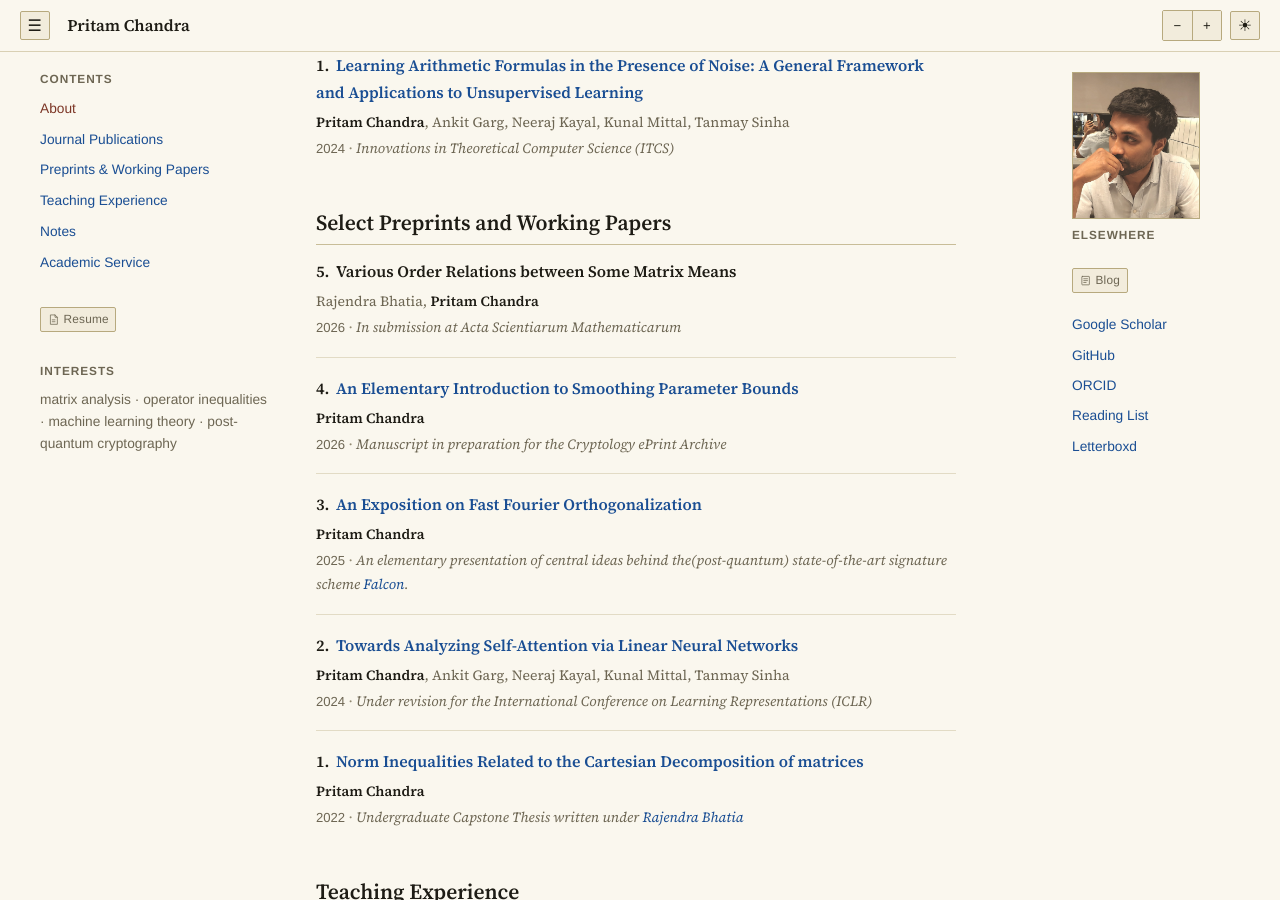
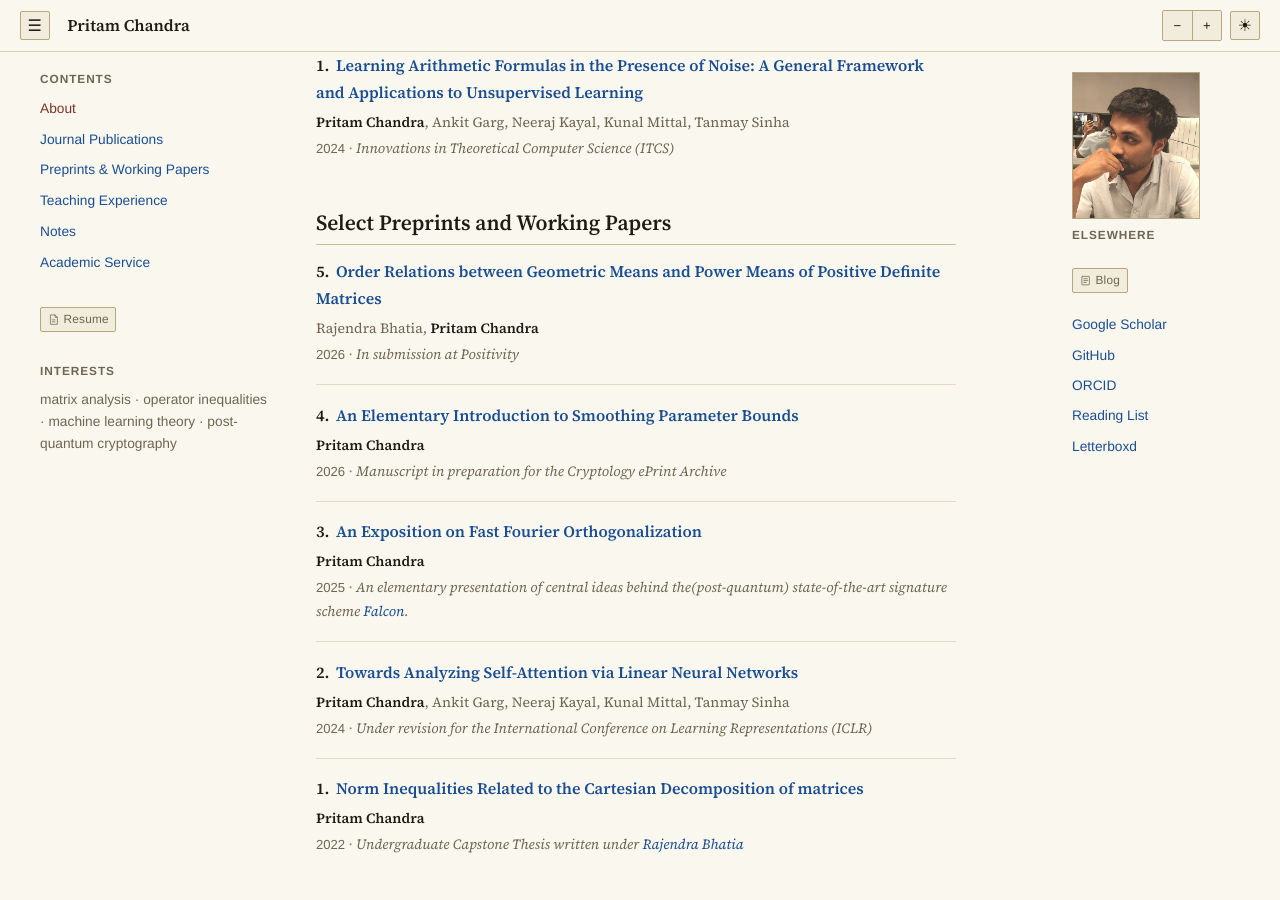
Before and after one commit to pritamchandra/pritamchandra.github.io, a Jekyll site: the page built from index.md, in a window 1280 px wide and 900 px high, scrolled down 580 px. Built offline with Jekyll 4.4.1, drawn with Linux system fonts in a browser that asks for light colours.

Commit message:
Preprints: retitle Bhatia–Chandra paper, link manuscript, in submission at Positivity
Co-Authored-By: Claude Sonnet 5.5 <noreply@anthropic.com>

```diff
--- a/_data/preprints.yml
+++ b/_data/preprints.yml
@@ -1,9 +1,9 @@
 # Preprints & Working Papers, shown on the portfolio page.
 - year: 2026
-  title: "Various Order Relations between Some Matrix Means"
+  title: "Order Relations between Geometric Means and Power Means of Positive Definite Matrices"
   authors: "Rajendra Bhatia, <strong>Pritam Chandra</strong>"
-  venue: "In submission at Acta Scientiarum Mathematicarum"
-  link: null  # TODO: Pritam — add the preprint link when available
+  venue: "In submission at Positivity"
+  link: "/assets/preprints/order-relations-means.pdf"
 
 - year: 2026
   title: "An Elementary Introduction to Smoothing Parameter Bounds"
```
Also changed, not shown: 1 other file.
